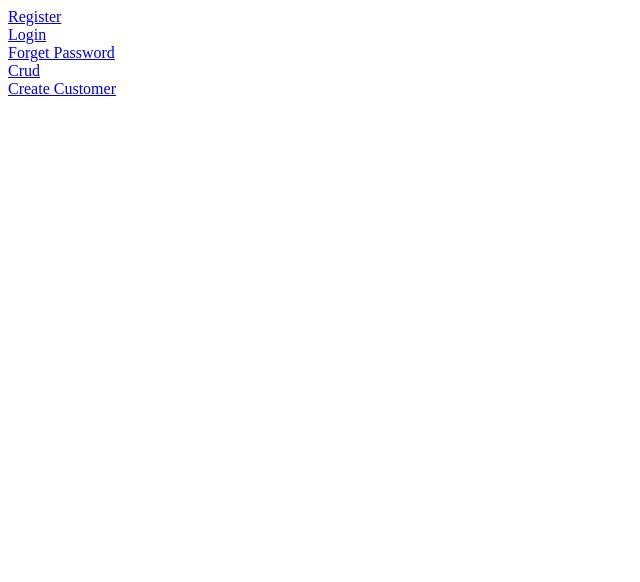
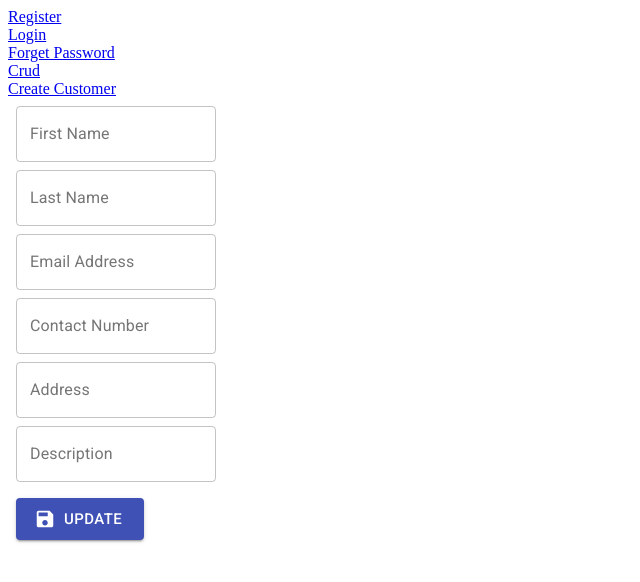
Before and after one commit to ziedbensalem91/testreact, a React (Create React App) app: page /edit/1 in a window 1280 px wide. Shown: the top 582 px of the page, without its empty margins (0-640 px from the left). Built offline with nearby package versions, Linux system fonts and the light colour scheme; no server answers.

Commit message:
add create and edit customer

```diff
--- /dev/null
+++ b/json-server.json
@@ -0,0 +1,3 @@
+{
+    "port": 5000
+}
--- a/package.json
+++ b/package.json
@@ -14,8 +14,9 @@
     "@types/react-dom": "^16.9.5",
     "@types/react-router-dom": "^5.1.7",
     "@types/yup": "^0.26.28",
+    "axios": "^0.19.2",
     "formik": "^2.1.2",
-    "axios": "^0.19.2",
+    "json-server": "^0.16.3",
     "next-next-link": "0.0.1",
     "react": "^16.12.0",
     "react-dom": "^16.12.0",
@@ -29,7 +30,8 @@
     "start": "react-scripts start",
     "build": "react-scripts build",
     "test": "react-scripts test",
-    "eject": "react-scripts eject"
+    "eject": "react-scripts eject",
+    "server": "json-server --watch server/db.json"
   },
   "eslintConfig": {
     "extends": "react-app"
--- /dev/null
+++ b/server/db.json
@@ -0,0 +1,3 @@
+{
+  "customers": []
+}
--- a/src/App.tsx
+++ b/src/App.tsx
@@ -5,6 +5,8 @@ import Login from "./Login";
 import { Register } from "./Register";
 import ForgetPassword from "./ForgetPassword";
 import Crud from "./Crud";
+import CreateCustomer from "./CreateCustomer";
+import EditCustomer from './EditCustomer';
 const Home = () => {
   return (
     <div>
@@ -26,7 +28,7 @@ const App = () => {
         <br />
         <Link to="/Crud">Crud</Link>
         <br />
-        <Link to={'Crud/create'}> Create Customer </Link>
+        <Link to={'/create'}> Create Customer </Link>
 
       </div>
 
@@ -43,6 +45,10 @@ const App = () => {
         <Route path="/Crud" exact>
           <Crud />
         </Route>
+        <Route path="/create" exact>
+          <CreateCustomer/>
+        </Route>
+        <Route path={'/edit/:id'} exact component={EditCustomer} />
       </Switch>
     </Router>
   );
--- /dev/null
+++ b/src/CreateCustomer.tsx
@@ -0,0 +1,149 @@
+import React, { useEffect, useState } from 'react';
+import axios from 'axios';
+import { RouteComponentProps, withRouter, useHistory } from 'react-router-dom';
+import { createStyles, makeStyles, Theme } from '@material-ui/core/styles';
+import { TextField, Typography, Button } from '@material-ui/core';
+import SaveIcon from '@material-ui/icons/Save';
+const useStyles = makeStyles((theme: Theme) =>
+  createStyles({
+    root: {
+      '& .MuiTextField-root': {
+        margin: theme.spacing(1),
+        width: 200,
+        display: "block"
+      },
+    },
+    wrapper: {
+        width:"100%",
+    },
+    formInput: {
+      width: "100%"
+    },
+    button: {
+      margin: theme.spacing(1),
+    },
+  }),
+);
+
+export interface IValues {
+    first_name: string,
+    last_name: string,
+    email: string,
+    phone: string,
+    address: string,
+    description: string
+}
+export interface IFormState {
+    [key: string]: any;
+    values: IValues[];
+    submitSuccess: boolean;
+    loading: boolean;
+}
+const defaultValues: IValues = {
+    first_name: "",
+    last_name: "",
+    email: "",
+    phone: "",
+    address: "",
+    description: ""
+}
+function CreateCustomer() {
+    const [values, setValues] = useState(defaultValues as IValues);
+
+    const classes = useStyles();
+    const history = useHistory();
+
+    const handleChange = (event: any) => {
+        event.persist();
+        setValues(values => ({
+            ...values,
+            [event.target.name]: event.target.value
+        }));
+    }
+
+    const handleSubmit = (event:any) => {
+        event.persist();
+        axios.post(`http://localhost:5000/customers`, values).then(data => [
+              history.goBack()
+          ]);
+    }
+
+    return (
+        <div className={classes.root}>
+        <div className={classes.wrapper}>
+        <TextField
+          id="outlined-input"
+          name="first_name"
+          label="First Name"
+          type="text"
+          defaultValue={values.first_name}
+          className={classes.formInput}
+          variant="outlined"
+          onChange={handleChange}
+        />
+         <TextField
+          id="outlined-input"
+          name="last_name"
+          label="Last Name"
+          type="text"
+          defaultValue={values.last_name}
+          className={classes.formInput}
+          variant="outlined"
+          onChange={handleChange}
+        />
+        <TextField
+          id="outlined-input"
+          name="email"
+          label="Email Address"
+          type="email"
+          defaultValue={values.email}
+          className={classes.formInput}
+          variant="outlined"
+          onChange={handleChange}
+        />
+        <TextField
+          id="outlined-input"
+          name="phone"
+          label="Contact Number"
+          type="text"
+          defaultValue={values.phone}
+          className={classes.formInput}
+          variant="outlined"
+          onChange={handleChange}
+        />
+        <TextField
+          id="outlined-input"
+          name="address"
+          label="Address"
+          type="text"
+          defaultValue={values.address}
+          className={classes.formInput}
+          variant="outlined"
+          onChange={handleChange}
+        />
+        <TextField
+          id="outlined-input"
+          name="description"
+          label="Description"
+          type="text"
+          defaultValue={values.description}
+          className={classes.formInput}
+          variant="outlined"
+          onChange={handleChange}
+        />
+        <Button
+        variant="contained"
+        color="primary"
+        size="large"
+        className={classes.button}
+        startIcon={<SaveIcon />}
+        onClick={handleSubmit}
+      >
+        Save
+      </Button>
+        </div>
+      </div>
+    )
+}
+
+export default CreateCustomer;
--- /dev/null
+++ b/src/EditCustomer.tsx
@@ -0,0 +1,161 @@
+import React, { useEffect, useState } from 'react';
+import axios from 'axios';
+import { RouteComponentProps, withRouter, useHistory, useParams } from 'react-router-dom';
+import { createStyles, makeStyles, Theme } from '@material-ui/core/styles';
+import { TextField, Typography, Button } from '@material-ui/core';
+import SaveIcon from '@material-ui/icons/Save';
+const useStyles = makeStyles((theme: Theme) =>
+  createStyles({
+    root: {
+      '& .MuiTextField-root': {
+        margin: theme.spacing(1),
+        width: 200,
+        display: "block"
+      },
+    },
+    wrapper: {
+        width:"100%",
+    },
+    formInput: {
+      width: "100%"
+    },
+    button: {
+      margin: theme.spacing(1),
+    },
+  }),
+);
+
+export interface IValues {
+    first_name: string,
+    last_name: string,
+    email: string,
+    phone: string,
+    address: string,
+    description: string
+}
+export interface IFormState {
+    [key: string]: any;
+    values: IValues[];
+    submitSuccess: boolean;
+    loading: boolean;
+}
+const values: IValues = {
+    first_name: "",
+    last_name: "",
+    email: "",
+    phone: "",
+    address: "",
+    description: ""
+}
+function EditCustomer<RouteComponentProps>() {
+    const [values, setValues] = useState({} as IValues);
+    const { id } = useParams();
+
+
+    const classes = useStyles();
+    const history = useHistory();
+
+    useEffect(() => {
+        getData();
+    }, []);
+
+    const getData = async () => {
+        const customer = await axios.get(`http://localhost:5000/customers/${id}`)
+        await setValues(customer.data);
+        console.log(values)
+    }
+
+    const handleChange = (event: any) => {
+        event.persist();
+        setValues(values => ({
+            ...values,
+            [event.target.name]: event.target.value
+        }));
+    }
+
+    const handleSubmit = (event:any) => {
+        event.persist();
+        axios.patch(`http://localhost:5000/customers/${id}`, values).then(data => {
+              history.goBack()
+    });
+    }
+
+    return (
+        <div className={classes.root}>
+        <div className={classes.wrapper}>
+        <TextField
+          id="outlined-input"
+          name="first_name"
+          value={values.first_name}
+          label="First Name"
+          type="text"
+          className={classes.formInput}
+          variant="outlined"
+          onChange={handleChange}
+        />
+         <TextField
+          id="outlined-input"
+          name="last_name"
+          value={values.last_name}
+          label="Last Name"
+          type="text"
+          className={classes.formInput}
+          variant="outlined"
+          onChange={handleChange}
+        />
+        <TextField
+          id="outlined-input"
+          name="email"
+          value={values.email}
+          label="Email Address"
+          type="email"
+          className={classes.formInput}
+          variant="outlined"
+          onChange={handleChange}
+        />
+        <TextField
+          id="outlined-input"
+          name="phone"
+          value={values.phone}
+          label="Contact Number"
+          type="text"
+          className={classes.formInput}
+          variant="outlined"
+          onChange={handleChange}
+        />
+        <TextField
+          id="outlined-input"
+          name="address"
+          label="Address"
+          value={values.address}
+          type="text"
+          className={classes.formInput}
+          variant="outlined"
+          onChange={handleChange}
+        />
+        <TextField
+          id="outlined-input"
+          name="description"
+          value={values.description}
+          label="Description"
+          type="text"
+          className={classes.formInput}
+          variant="outlined"
+          onChange={handleChange}
+        />
+        <Button
+        variant="contained"
+        color="primary"
+        size="large"
+        className={classes.button}
+        startIcon={<SaveIcon />}
+        onClick={handleSubmit}
+      >
+        Update
+      </Button>
+        </div>
+      </div>
+    )
+}
+
+export default withRouter(EditCustomer);
```
Also changed, not shown: 1 other file (tests, documents, lock files or other folders).
